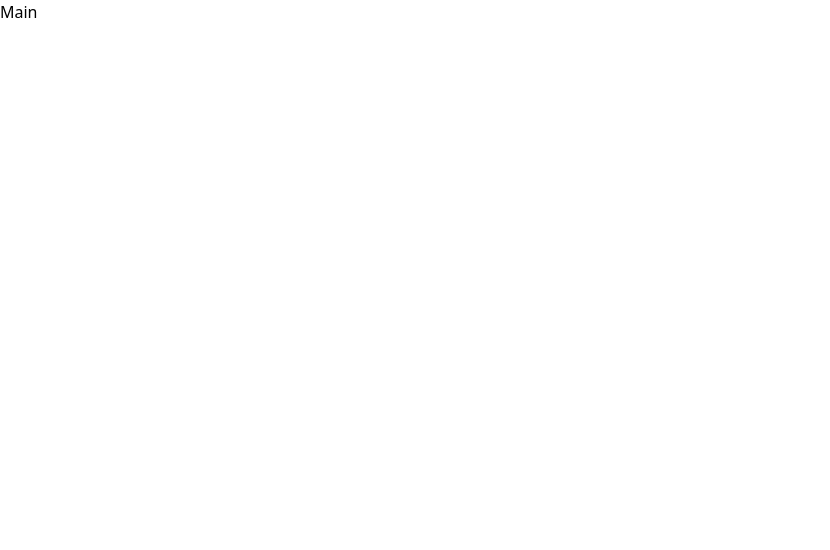
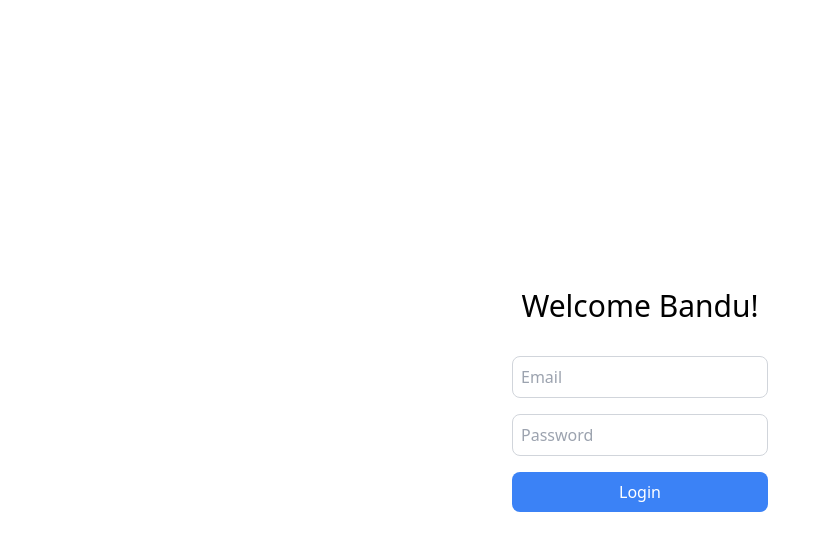
Before and after one commit to rashodkorala/bandumanamperi, a Next.js app: page / in a window 1280 px wide. Shown: the top 550 px of the page, without its empty margins (0-830 px from the left). Built offline with nearby package versions, Linux system fonts and the light colour scheme.

Commit message:
update welcome page

```diff
--- a/src/Components/Main.tsx
+++ b/src/Components/Main.tsx
@@ -1,11 +1,18 @@
-import React from 'react'
+import React from 'react';
 
 type Props = {}
 
 function Main({}: Props) {
   return (
-    <div>Main</div>
-  )
+    <div className="flex flex-col items-center justify-center h-screen">
+      <div className="text-3xl animate-slide-in mb-8">Welcome Bandu!</div>
+      <div className="flex flex-col items-center">
+        <input type="email" placeholder="Email" className="w-64 p-2 mb-4 rounded-lg border border-gray-300 focus:outline-none focus:border-blue-500" />
+        <input type="password" placeholder="Password" className="w-64 p-2 mb-4 rounded-lg border border-gray-300 focus:outline-none focus:border-blue-500" />
+        <button className="w-64 p-2 bg-blue-500 text-white rounded-lg hover:bg-blue-600 focus:outline-none focus:bg-blue-600">Login</button>
+      </div>
+    </div>
+  );
 }
 
-export default Main
+export default Main;
```
